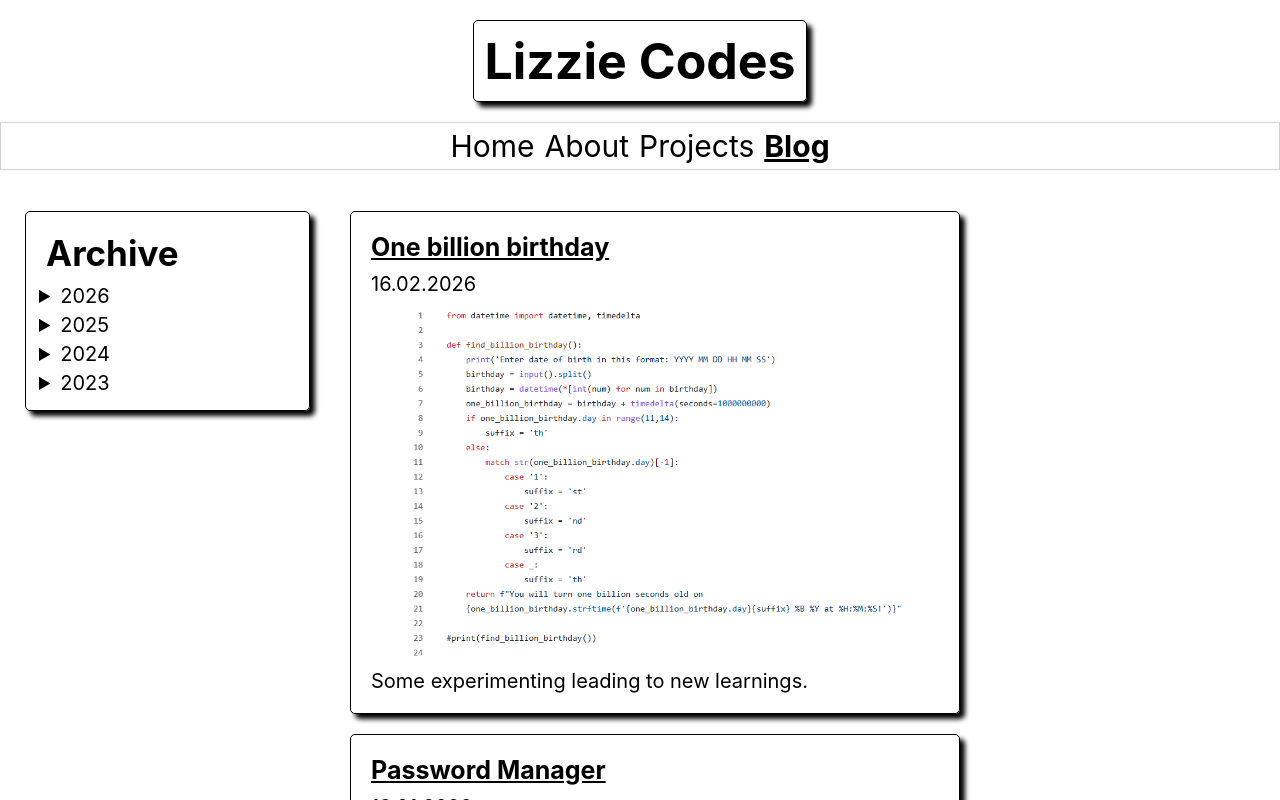
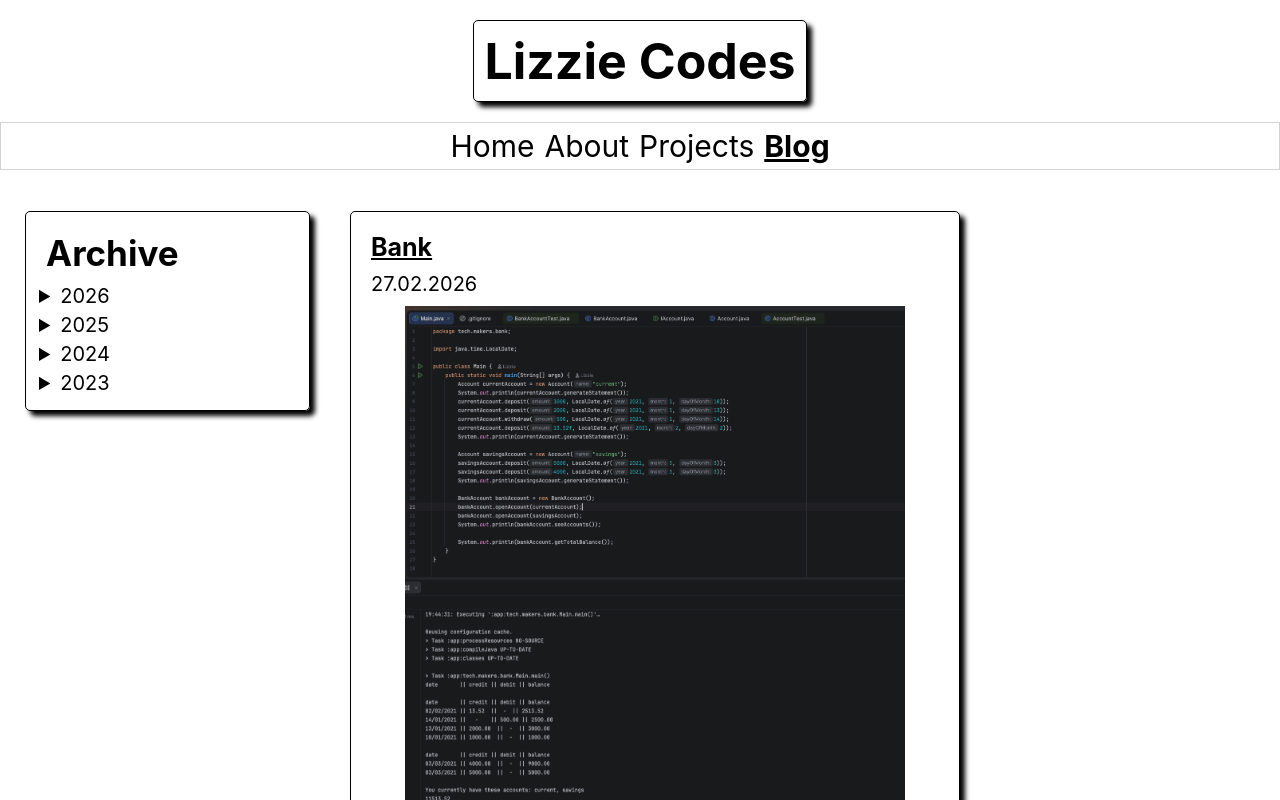
Before and after one commit to evg4/evgportfolio, a React (Create React App) app: page /blog in a window 1280 px wide. Shown: the top 800 px of the page. Built offline with nearby package versions, Linux system fonts and the light colour scheme.

Commit message:
add Bank java project to blogs

```diff
--- a/src/data/blogs.js
+++ b/src/data/blogs.js
@@ -1,3 +1,4 @@
+import bank from "../assets/banks.png";
 import billionBirthday from "../assets/billion_birthday.png";
 import passwordManager from "../assets/passwordManager.png";
 import langApi from "../assets/languagesData.png";
@@ -36,6 +37,22 @@ import cheatsheet from "../assets/cheatsheet.jpeg";
 import salsa from "../assets/salsa.jpeg";
 
 const blogs = [
+  {
+    title: "Bank",
+    link: "",
+    day: "27",
+    month: "02",
+    year: "2026",
+    img: bank,
+    summaryText: "Getting to grips with Java.",
+    fullText:
+      "I've reached the halfway point of my Makers bootcamp and have moved on to Java. It's strange getting used to a strongly-typed language but I'm enjoying it! Part of my learning has involved creating <a target=_blank href='https://github.com/evg4/Bank/'>a small Bank class</a>, which is then run via Main. It started small, then I split it out into individual Accounts which could then be added to a BankAccount class, so that I could practise using interfaces and isolating tests. I successfully created some mock Accounts for testing, and helped solidify concepts like private vs static fields. <br><br>I'm still very beginner when it comes to Java, and I'm sure I'll learn better ways to do things as I improve, but for now I'm pleased that I was able to put together this small programme! <br><br>I later also made a <a target=_blank href='https://github.com/evg4/BetterBank/'>version</a> that accepted an openingBalance argument to experiment with a different constructor.",
+
+    get fullDate() {
+      return `${this.day}.${this.month}.${this.year}`;
+    },
+    alt: "A screenshot of languagesData.json file, with simple data about some languages.",
+  },
   {
     title: "One billion birthday",
     link: "",
```
Also changed, not shown: src/assets/banks.png (added).
